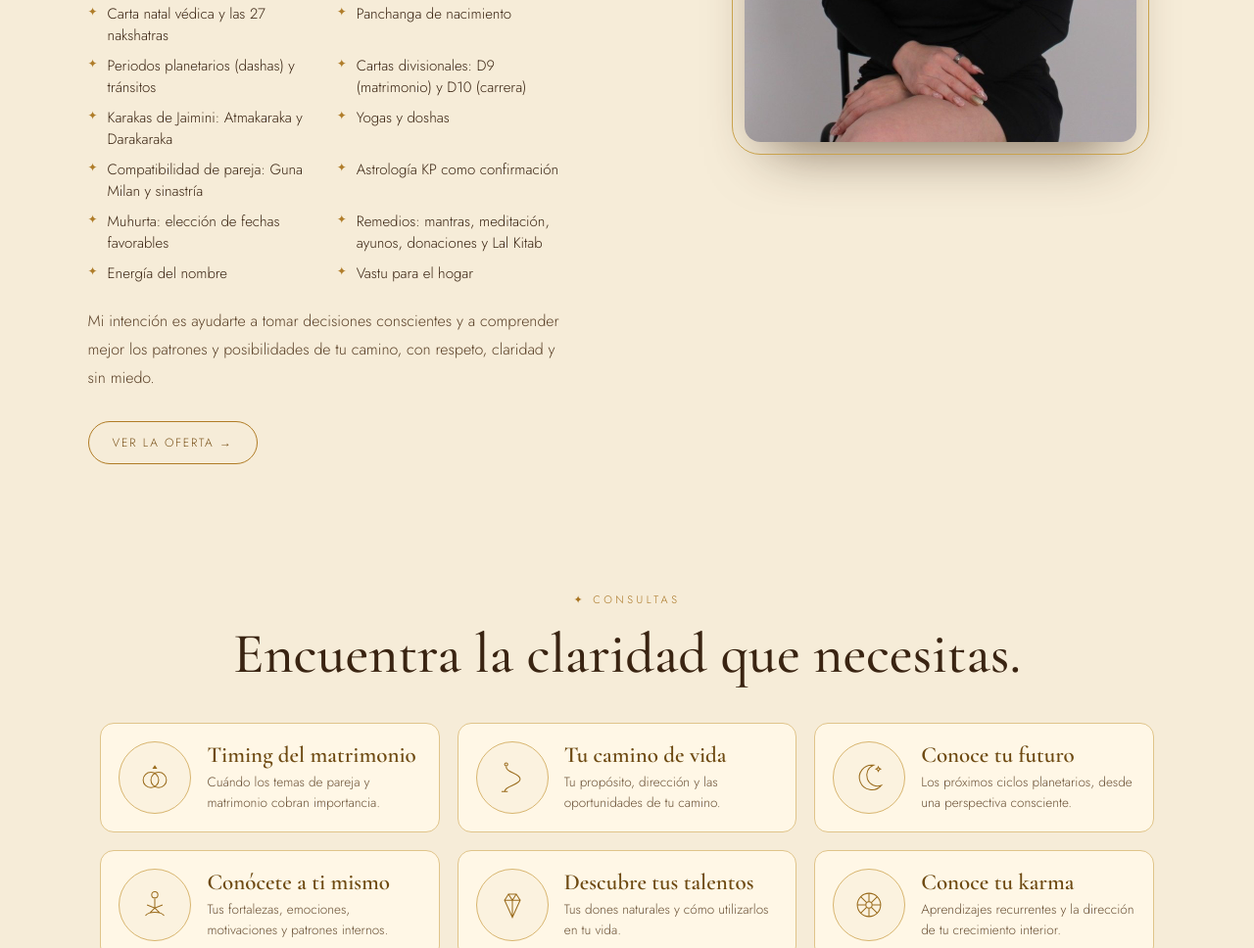
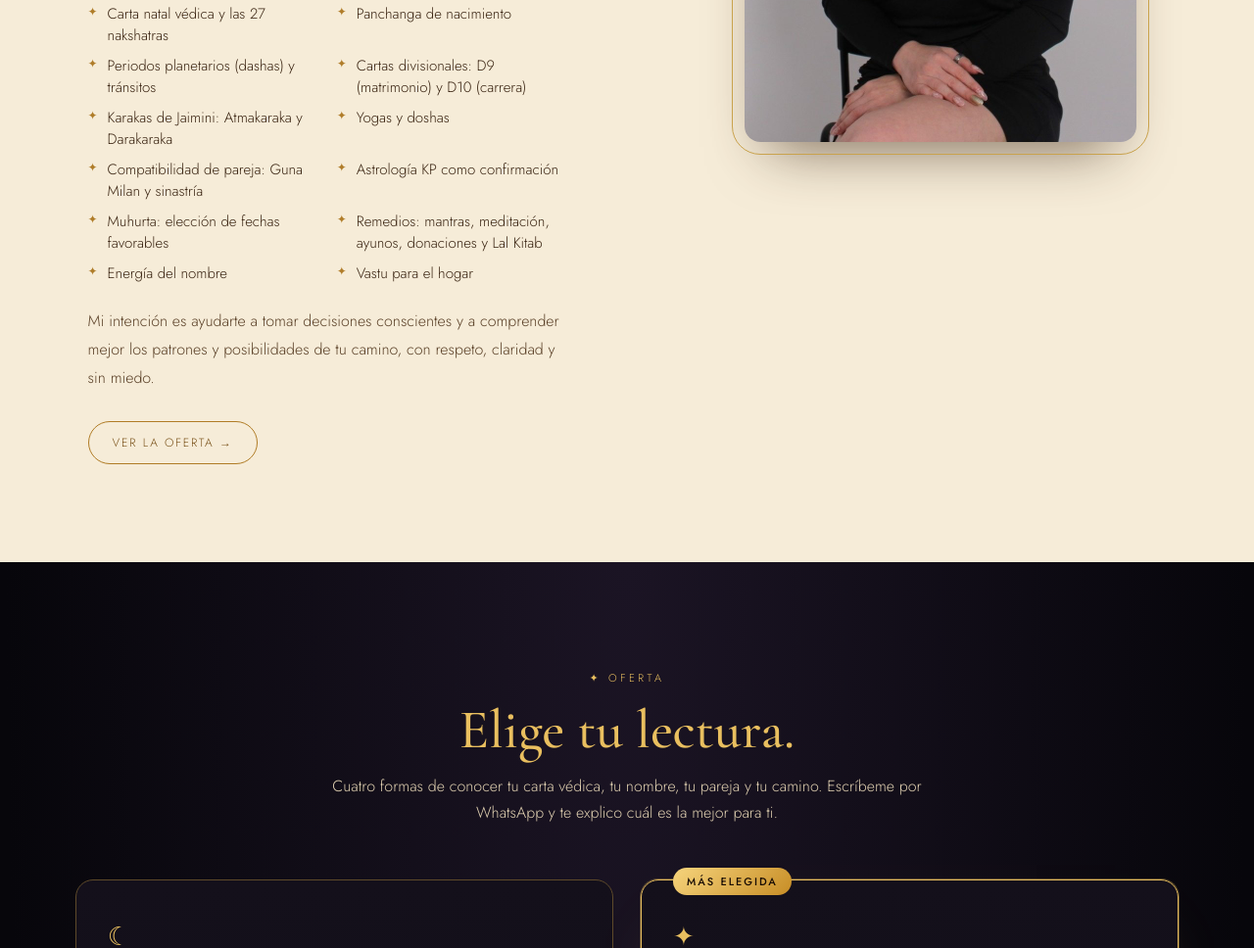
Before and after one commit to luceamedia-Asia/Astrologa-Vayu, a plain HTML site: page index.html in a window 1280 px wide. Shown: the part 1832-2800 px from the top of the page at 98% size. Drawn offline with nearby package versions, Linux system fonts and the light colour scheme.

Commit message:
Usuń sekcję Consultas i link w menu (podgląd)
Co-Authored-By: Claude Opus 5.5 <noreply@anthropic.com>
Claude-Session: https://claude.ai/code/session_01SZoi7JRxwZbreu66WqMd1c

```diff
--- a/index.html
+++ b/index.html
@@ -157,7 +157,6 @@
     <nav>
       <a href="#inicio">Inicio</a>
       <a href="#sobre-mi">Sobre mí</a>
-      <a href="#consultas">Consultas</a>
       <a href="#oferta">Oferta</a>
       <a href="#faq">FAQ</a>
       <a href="#testimonios">Testimonios</a>
@@ -211,19 +210,6 @@
         <a class="outline" href="#oferta">Ver la oferta →</a>
       </div>
       <div class="split-photo"><img src="assets/asia.jpg" alt="Asia – Astrologa Vayu" loading="lazy"></div>
-    </section>
-
-    <section id="consultas" class="light">
-      <p class="eyebrow dark">✦ Consultas</p>
-      <h2>Encuentra la claridad que necesitas.</h2>
-      <div class="grid">
-      <article class="svc"><span class="ico"><svg viewBox="0 0 48 48" fill="none" stroke="currentColor" stroke-width="1.3" aria-hidden="true"><circle cx="19" cy="27" r="10"/><circle cx="29" cy="27" r="10"/><path d="M24 9l2 3h-4z"/></svg></span><div><h3>Timing del matrimonio</h3><p>Cuándo los temas de pareja y matrimonio cobran importancia.</p></div></article>
-      <article class="svc"><span class="ico"><svg viewBox="0 0 48 48" fill="none" stroke="currentColor" stroke-width="1.3" aria-hidden="true"><path d="M14 42c0-8 20-8 20-16S16 18 16 10"/><circle cx="16" cy="7" r="2"/><path d="M10 42h8"/></svg></span><div><h3>Tu camino de vida</h3><p>Tu propósito, dirección y las oportunidades de tu camino.</p></div></article>
-      <article class="svc"><span class="ico"><svg viewBox="0 0 48 48" fill="none" stroke="currentColor" stroke-width="1.3" aria-hidden="true"><path d="M30 8a16 16 0 1 0 10 26A13 13 0 0 1 30 8z"/><path d="M36 10l1 2 2 1-2 1-1 2-1-2-2-1 2-1z"/></svg></span><div><h3>Conoce tu futuro</h3><p>Los próximos ciclos planetarios, desde una perspectiva consciente.</p></div></article>
-      <article class="svc"><span class="ico"><svg viewBox="0 0 48 48" fill="none" stroke="currentColor" stroke-width="1.3" aria-hidden="true"><circle cx="24" cy="11" r="4"/><path d="M24 16v12M14 24l10 4 10-4M12 38c4-6 20-6 24 0M18 34l6-6 6 6"/></svg></span><div><h3>Conócete a ti mismo</h3><p>Tus fortalezas, emociones, motivaciones y patrones internos.</p></div></article>
-      <article class="svc"><span class="ico"><svg viewBox="0 0 48 48" fill="none" stroke="currentColor" stroke-width="1.3" aria-hidden="true"><path d="M14 18h20l-10 22zM14 18l5-8h10l5 8M19 10l5 8 5-8M24 18v22"/></svg></span><div><h3>Descubre tus talentos</h3><p>Tus dones naturales y cómo utilizarlos en tu vida.</p></div></article>
-      <article class="svc"><span class="ico"><svg viewBox="0 0 48 48" fill="none" stroke="currentColor" stroke-width="1.3" aria-hidden="true"><circle cx="24" cy="24" r="15"/><circle cx="24" cy="24" r="4"/><path d="M24 9v11M24 28v11M9 24h11M28 24h11M13 13l8 8M27 27l8 8M35 13l-8 8M21 27l-8 8"/></svg></span><div><h3>Conoce tu karma</h3><p>Aprendizajes recurrentes y la dirección de tu crecimiento interior.</p></div></article>
-      </div>
     </section>
 
     <section id="oferta" class="offers">
@@ -387,7 +373,7 @@
 
   <footer>
     <a class="brand" href="#inicio">☾ Astrologa Vayu</a>
-    <span>Inicio · Sobre mí · Consultas · Oferta · FAQ · Testimonios · Contacto</span>
+    <span>Inicio · Sobre mí · Oferta · FAQ · Testimonios · Contacto</span>
     <span>© 2026</span>
   </footer>
   <a class="wa-float" href="https://wa.me/48513667505?text=Hola%20Asia%2C%20me%20gustar%C3%ADa%20reservar%20una%20consulta%20de%20astrolog%C3%ADa%20v%C3%A9dica." target="_blank" rel="noopener" aria-label="Escríbeme por WhatsApp"><svg class="wa-icon" viewBox="0 0 32 32" aria-hidden="true" focusable="false"><path fill="currentColor" d="M16.04 3C8.86 3 3.03 8.83 3.03 16c0 2.29.6 4.53 1.74 6.5L3 29l6.68-1.75A12.95 12.95 0 0 0 16.04 29C23.2 29 29 23.17 29 16S23.2 3 16.04 3Zm0 23.62c-1.98 0-3.92-.53-5.61-1.54l-.4-.24-3.96 1.04 1.06-3.86-.26-.41A10.6 10.6 0 0 1 5.4 16c0-5.86 4.77-10.63 10.64-10.63 5.86 0 10.6 4.77 10.6 10.63 0 5.86-4.74 10.62-10.6 10.62Zm5.83-7.96c-.32-.16-1.89-.93-2.18-1.04-.3-.11-.51-.16-.72.16-.21.32-.83 1.04-1.02 1.25-.19.21-.37.24-.69.08-.32-.16-1.35-.5-2.57-1.59-.95-.85-1.59-1.9-1.78-2.22-.19-.32-.02-.49.14-.65.14-.14.32-.37.48-.56.16-.19.21-.32.32-.53.11-.21.05-.4-.03-.56-.08-.16-.72-1.74-.99-2.38-.26-.62-.52-.54-.72-.55h-.61c-.21 0-.56.08-.85.4-.29.32-1.12 1.09-1.12 2.66 0 1.57 1.14 3.09 1.3 3.3.16.21 2.25 3.44 5.46 4.82.76.33 1.36.53 1.82.68.77.24 1.46.21 2.01.13.61-.09 1.89-.77 2.16-1.52.27-.74.27-1.38.19-1.52-.08-.13-.29-.21-.61-.37Z"/></svg></a>
```
